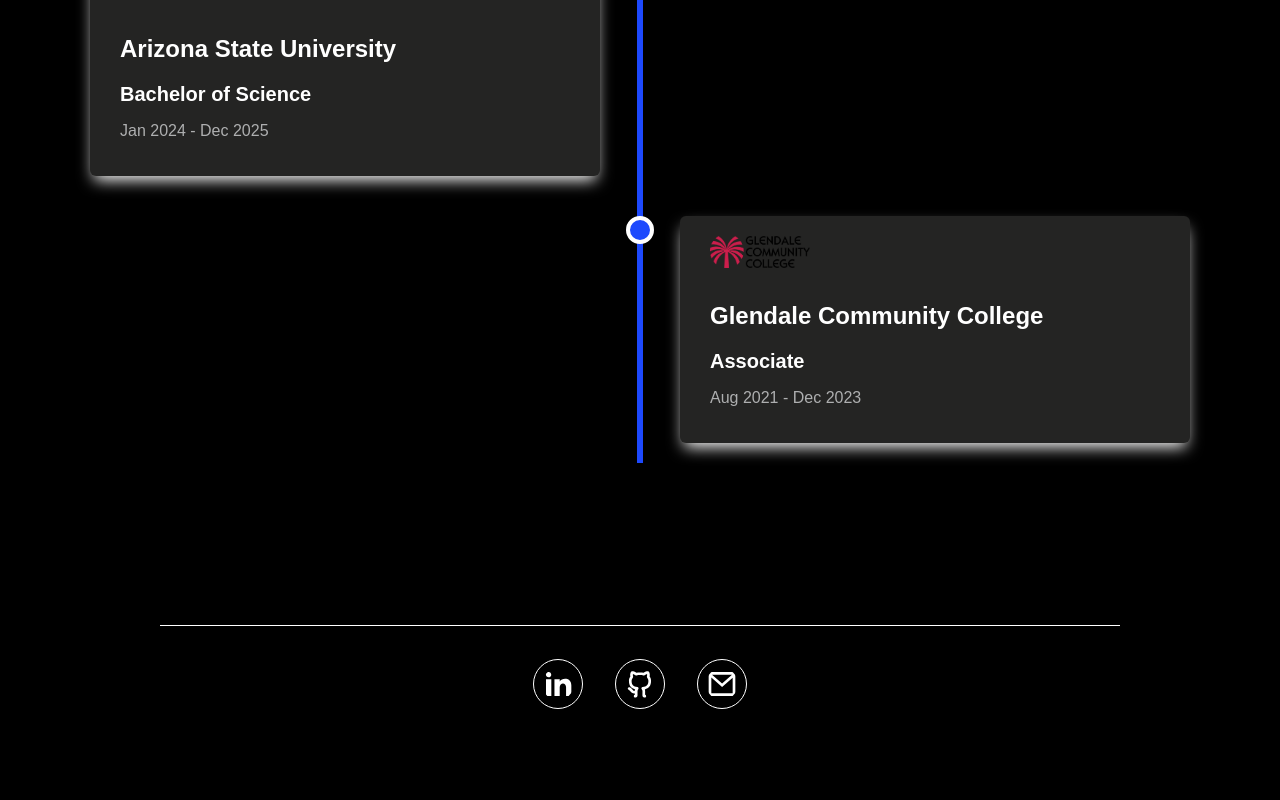
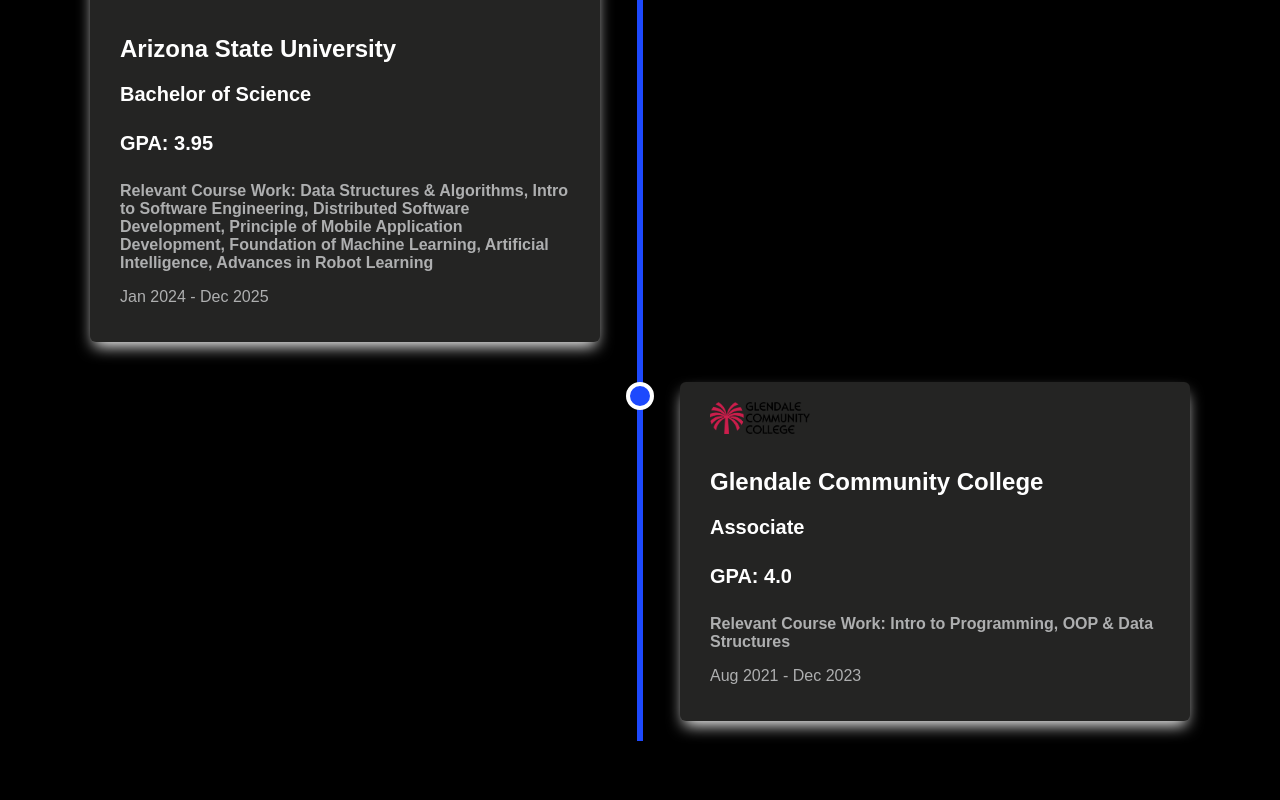
Before and after one commit to ernestoIJ/Personal-Portfolio, a Next.js app: page /education in a window 1280 px wide. Shown: the part 320-1120 px from the top of the page. Before the commit the page ends 1098 px from the top, so only its background shows below. Built offline with nearby package versions, Linux system fonts and the light colour scheme.

Commit message:
Ended internship & added relevant course work

```diff
--- a/app/education/education.js
+++ b/app/education/education.js
@@ -3,6 +3,8 @@
         id: 1,
         school: "Glendale Community College",
         degree: "Associate",
+        gpa: "GPA: 4.0",
+        RCW: "Relevant Course Work: Intro to Programming, OOP & Data Structures",
         schoolLogo: "/school_logos/Glendale_Community_College_logo.png",
         startDate: "Aug 2021",
         endDate: "Dec 2023",
@@ -11,6 +13,8 @@
         id: 2,
         school: "Arizona State University",
         degree: "Bachelor of Science",
+        gpa: "GPA: 3.95",
+        RCW: "Relevant Course Work: Data Structures & Algorithms, Intro to Software Engineering, Distributed Software Development, Principle of Mobile Application Development, Foundation of Machine Learning, Artificial Intelligence, Advances in Robot Learning",
         schoolLogo: "/school_logos/ASU_logo.png",
         startDate: "Jan 2024",
         endDate: "Dec 2025",
--- a/app/education/page.jsx
+++ b/app/education/page.jsx
@@ -21,6 +21,8 @@
               />
               <h2 className="experience-position">{ed.school}</h2>
               <h3 className="experience-company">{ed.degree}</h3>
+              <h4 className="experience-company">{ed.gpa}</h4>
+              <h5 className="experience-dates">{ed.RCW}</h5>
               <p className="experience-dates">
                 {ed.startDate} - {ed.endDate}
               </p>
--- a/app/experience/experience.js
+++ b/app/experience/experience.js
@@ -5,7 +5,7 @@
         company: "Rubitection",
         companyLogo: "/company_logos/Rubitection_Logo.png",
         startDate: "Sep 2024",
-        endDate: "Present",
+        endDate: "Dec 2024",
         responsibilities: [
         "Developed a Selenium-based web scraping tool, expanding the companies dataset by 2x for future machine learning applications.",
         "Designed and implemented a high-accuracy image classification model using PyTorch and transfer learning, achieving 95.83% accuracy, 94.03% precision, recall, and F1-scores to effectively distinguish between clean and invalid images.",
```
